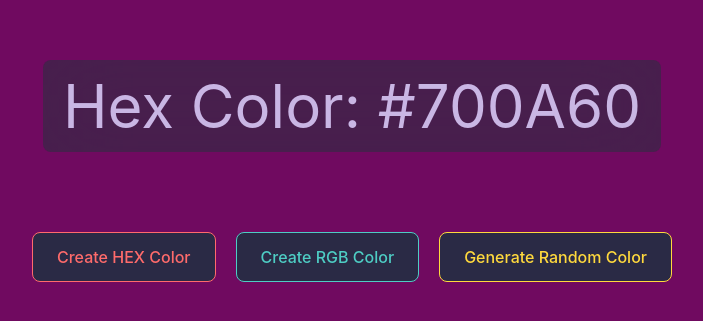
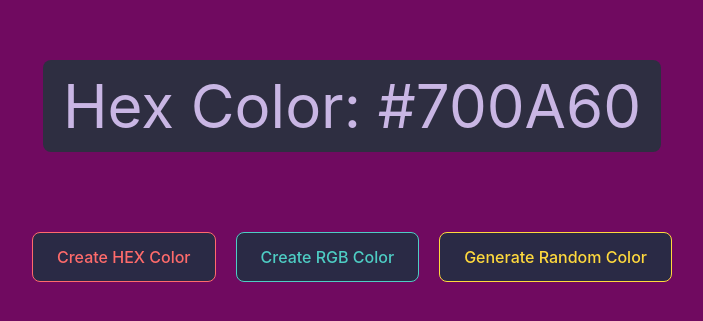
Before and after one commit to mahenaj-tabassum/React-Projects, a React (Vite) app in the folder React_5-Projects/: page / in a window 1280 px wide. Shown: the part 229-550 px from the top of the page, without its empty margins (288-991 px from the left). Built offline with nearby package versions, Linux system fonts and the light colour scheme.

Commit message:
Heading style change

```diff
--- a/React_5-Projects/src/components/2_Random_Color_Generator/index.jsx
+++ b/React_5-Projects/src/components/2_Random_Color_Generator/index.jsx
@@ -64,7 +64,7 @@ const Random_Color_Generator = () => {
       style={{ backgroundColor: color }}
       className={`gap-20 flex-col min-h-screen w-screen flex items-center justify-center text-[#C9B6E4]`}
     >
-      <h1 className="bg-[#2e2e41]/60 backdrop-blur-2xl text-center px-5 py-4 rounded-lg text-6xl">
+      <h1 className="bg-[#2e2e41] text-center px-5 py-4 rounded-lg text-6xl">
         {typeOfColor === "hex" ? "Hex Color:" : "RGB Color:"} {color}
       </h1>
       <div className="flex md:flex-row flex-col gap-5 items-center">
```
